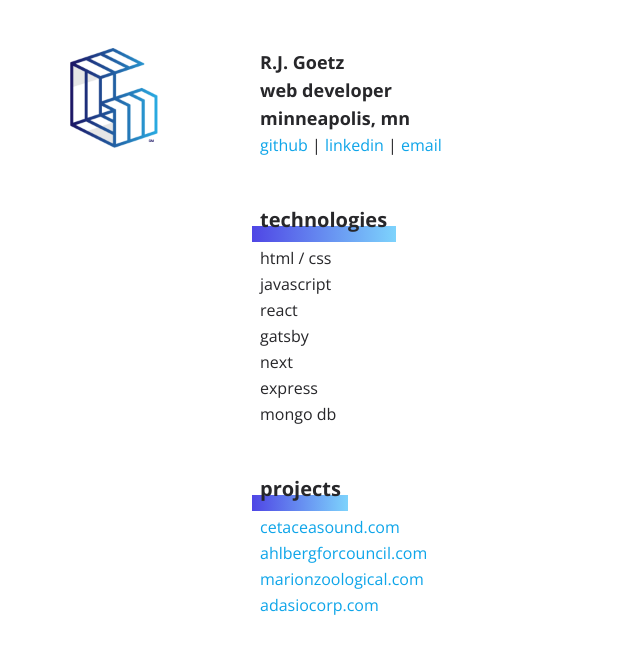
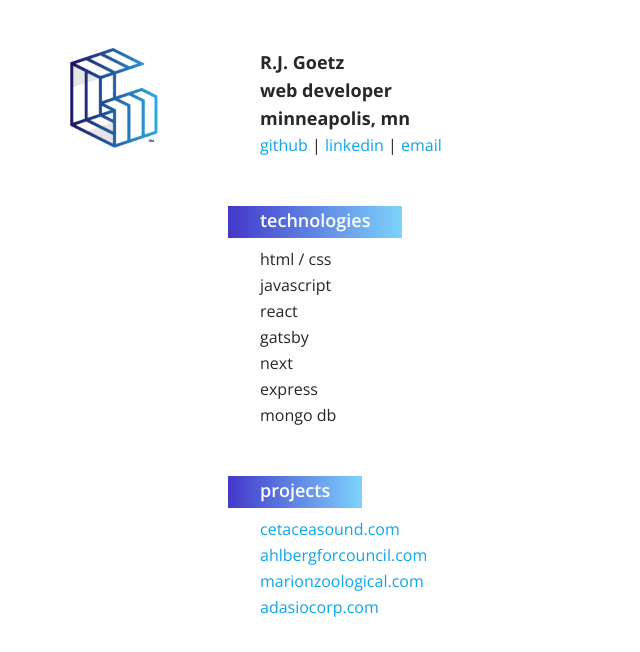
Before and after one commit to rjgoetz/rjgoetz-next, a Next.js app: page / in a window 1280 px wide. Shown: the top 652 px of the page, without its empty margins (0-640 px from the left). Built offline with nearby package versions, Linux system fonts and the light colour scheme.

Commit message:
fix highlight

```diff
--- a/components/Highlight.js
+++ b/components/Highlight.js
@@ -1,18 +1,15 @@
 import PropTypes from 'prop-types';
 
-export default function Highlight({ headline, width }) {
+export default function Highlight({ headline }) {
   return (
-    <div className="inline-block relative h-6 mb-2">
-      <h2 className="absolute top-0 z-10 h-8">{headline}</h2>
-
-      <span
-        className={`absolute -bottom-3 -left-2 bg-gradient-to-r from-purple-medium to-blue-medium h-4 inline-block w-${width} z-0`}
-      ></span>
+    <div className="relative mb-2">
+      <h2 className="relative -left-8 inline-block px-8 pb-1 text-white bg-gradient-to-r from-purple-medium to-blue-medium">
+        {headline}
+      </h2>
     </div>
   );
 }
 
 Highlight.propTypes = {
   headline: PropTypes.string.isRequired,
-  width: PropTypes.string.isRequired,
 };
--- a/pages/index.js
+++ b/pages/index.js
@@ -42,7 +42,7 @@ export default function Home() {
                 </p>
               </header>
 
-              <Highlight headline="technologies" width="36"></Highlight>
+              <Highlight headline="technologies"></Highlight>
               <ul className="mb-12">
                 <li>html / css</li>
                 <li>javascript</li>
@@ -53,7 +53,7 @@ export default function Home() {
                 <li>mongo db</li>
               </ul>
 
-              <Highlight headline="projects" width="24"></Highlight>
+              <Highlight headline="projects"></Highlight>
               <ul className="mb-12">
                 <li>
                   <a href="https://cetaceasound.com" target="_blank">
--- a/styles/globals.css
+++ b/styles/globals.css
@@ -11,8 +11,8 @@
   }
 
   h2 {
-    @apply text-xl;
-    @apply font-bold;
+    @apply text-lg;
+    @apply font-semibold;
   }
 
   a {
--- a/tailwind.config.js
+++ b/tailwind.config.js
@@ -15,7 +15,10 @@ module.exports = {
       },
       purple: {
         DEFAULT: colors.indigo['900'],
-        medium: colors.indigo['600'],
+        medium: colors.indigo['700'],
+      },
+      white: {
+        DEFAULT: 'white',
       },
     },
     container: {
```
